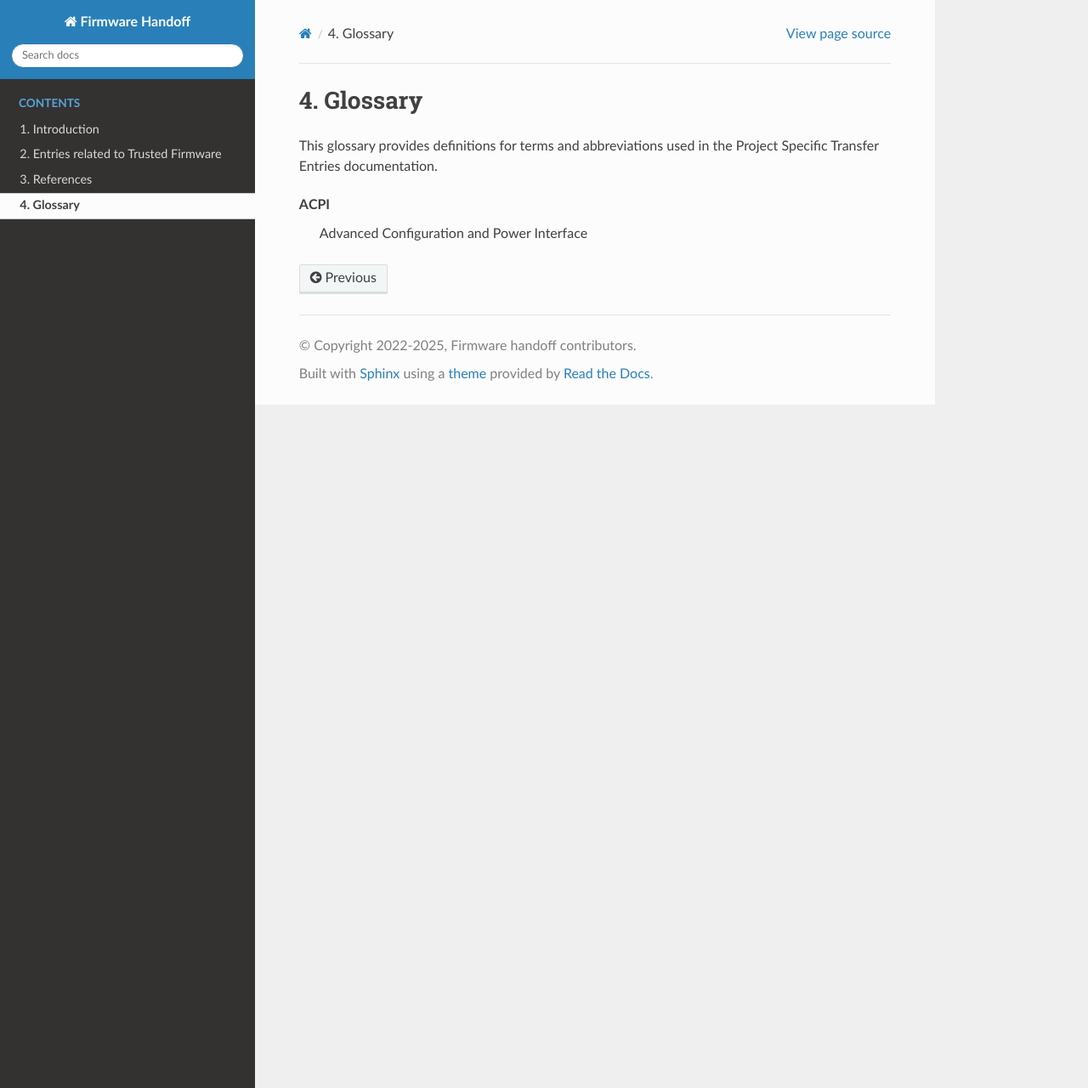
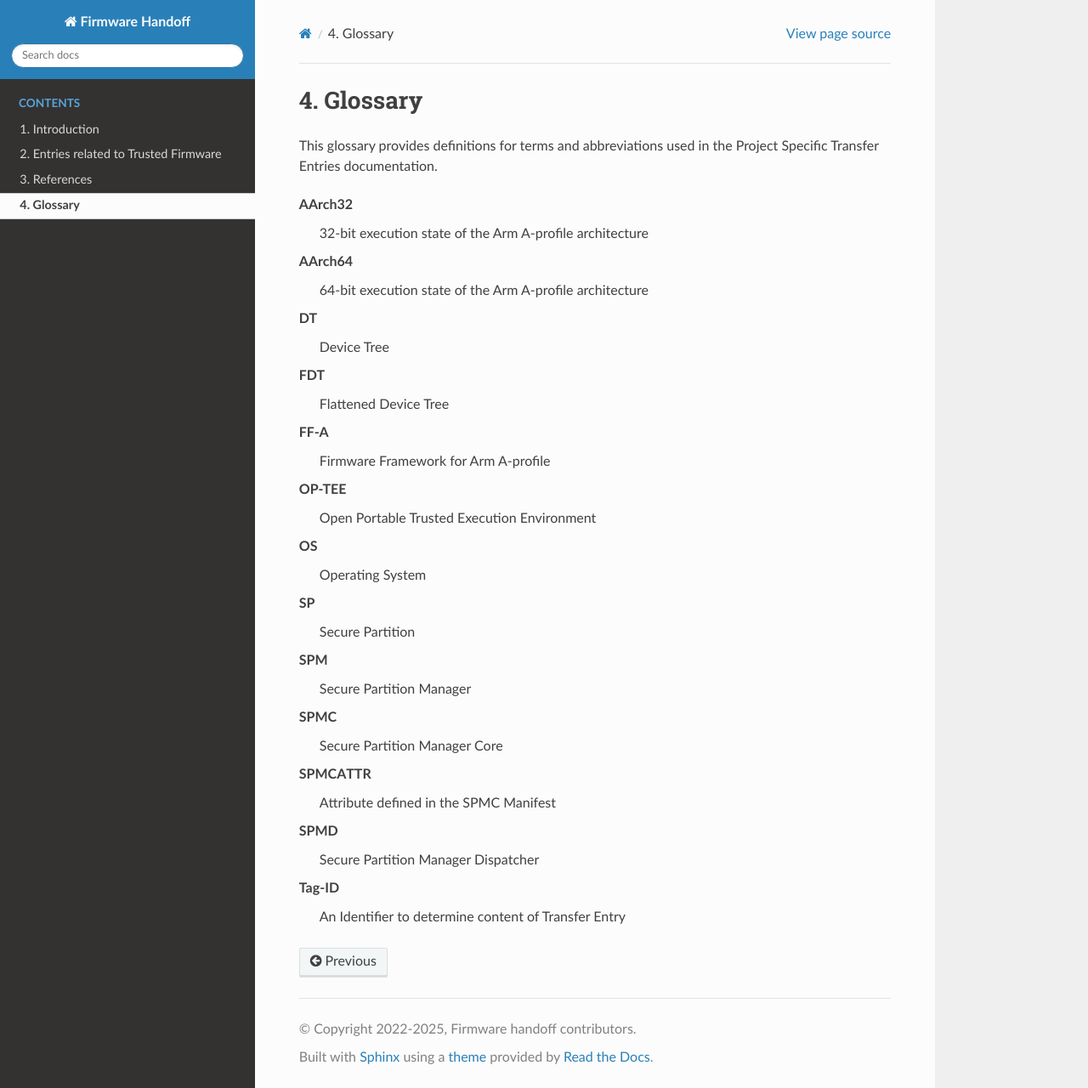
Before and after one commit to harrisonmutai-arm/handoff-ancillary-spec, a Sphinx documentation site: the page built from source/glossary.rst, in a window 1280 px wide and 1280 px high. Shown: the whole window at 85% size. Built offline with Sphinx 7.4.7 and the Read the Docs theme 3.1.0, drawn with Linux system fonts in a browser that asks for light colours; formulas are drawn with MathJax 3.

Commit message:
Update Glossary
Signed-off-by: Jose Marinho <jose.marinho@arm.com>

```diff
--- a/source/glossary.rst
+++ b/source/glossary.rst
@@ -10,5 +10,41 @@ Project Specific Transfer Entries documentation.
 .. glossary::
    :sorted:
 
-   ACPI
-      Advanced Configuration and Power Interface
+   AArch32
+      32-bit execution state of the Arm A-profile architecture
+
+   AArch64
+      64-bit execution state of the Arm A-profile architecture
+
+   DT
+      Device Tree
+
+   FDT
+      Flattened Device Tree
+
+   FF-A
+      Firmware Framework for Arm A-profile
+
+   OP-TEE
+      Open Portable Trusted Execution Environment
+
+   OS
+      Operating System
+
+   SP
+      Secure Partition
+
+   SPM
+      Secure Partition Manager
+
+   SPMC
+      Secure Partition Manager Core
+
+   SPMD
+      Secure Partition Manager Dispatcher
+
+   SPMCATTR
+      Attribute defined in the SPMC Manifest
+
+   Tag-ID
+      An Identifier to determine content of Transfer Entry
```
